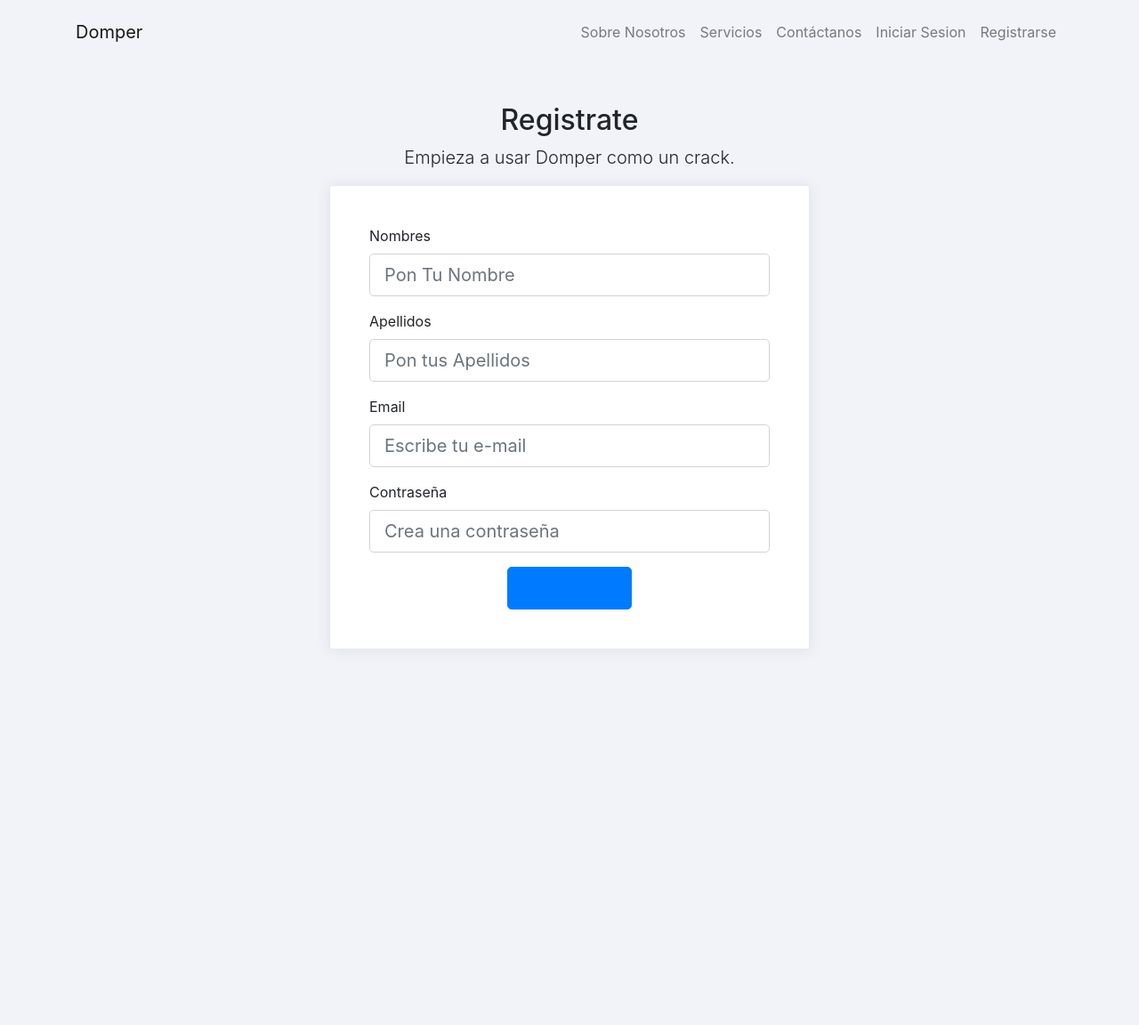
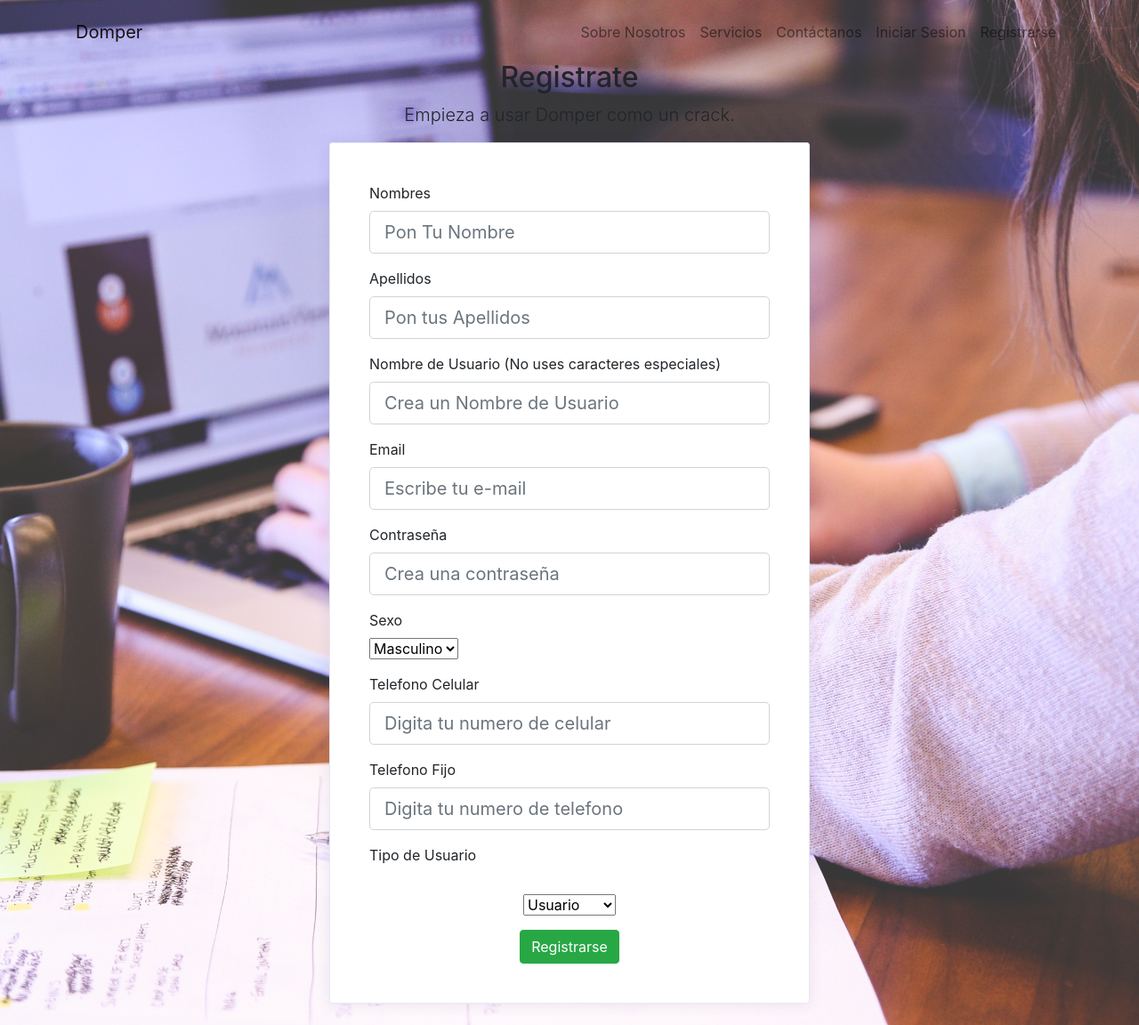
Before and after one commit to J2K2/Domper, a PHP site: page /usuario/register/signup.php in a window 1280 px wide. Shown: the whole page at 89% size. Before the commit the page ends 730 px from the top, so only its background shows below. Run offline with PHP 8.4, Linux system fonts and the light colour scheme; some libraries are stand-ins or nearby versions.

Commit message:
Cambio de diseño Register
Cambio de diseño del register. Funcionando actualmente

```diff
--- a/index.html
+++ b/index.html
@@ -33,7 +33,7 @@
                         <!-- <li class="nav-item"><a class="nav-link js-scroll-trigger" href="#portfolio">Portafolio</a></li> -->
                         <li class="nav-item"><a class="nav-link js-scroll-trigger" href="#contact">Contáctanos</a></li>
                         <li class="nav-item"><a class="nav-link js-scroll-trigger" href="usuario/login/login.php">Iniciar Sesion</a></li>
-                        <li class="nav-item"><a class="nav-link js-scroll-trigger" href="usuario/register/reguser.php">Registrarse</a></li>
+                        <li class="nav-item"><a class="nav-link js-scroll-trigger" href="usuario/register/signup.php">Registrarse</a></li>
                     </ul>
                 </div>
             </div>
--- a/usuario/login/login.php
+++ b/usuario/login/login.php
@@ -81,7 +81,7 @@ if (isset($_POST['login'])) { // Esto es para que el condicional SOLO se active
                         <!-- <li class="nav-item"><a class="nav-link js-scroll-trigger" href="../index.html#portfolio">Portafolio</a></li>-->
                         <li class="nav-item"><a class="nav-link js-scroll-trigger" href="../../index.html#contact">Contáctanos</a></li>
                         <li class="nav-item"><a class="nav-link js-scroll-trigger" href="login.php">Iniciar Sesion</a></li>
-                        <li class="nav-item"><a class="nav-link js-scroll-trigger" href="../register/reguser.php">Registrarse</a></li>
+                        <li class="nav-item"><a class="nav-link js-scroll-trigger" href="../register/signup.php">Registrarse</a></li>
                     </ul>
                 </div>
             </div>
--- a/usuario/perfil/perfil.php
+++ b/usuario/perfil/perfil.php
@@ -97,7 +97,7 @@
                 <!-- <li class="nav-item"><a class="nav-link js-scroll-trigger" href="#portfolio">Portafolio</a></li> -->
                 <li class="nav-item"><a class="nav-link js-scroll-trigger" href="../../index.html##contact">Contáctanos</a></li>
                 <li class="nav-item"><a class="nav-link js-scroll-trigger" href="../usuario/login/login.php">Iniciar Sesion</a></li>
-                <li class="nav-item"><a class="nav-link js-scroll-trigger" href="../usuario/register/reguser.php">Registrarse</a></li>
+                <li class="nav-item"><a class="nav-link js-scroll-trigger" href="../usuario/register/signup.php">Registrarse</a></li>
             </ul>
         </div>
     </div>
--- /dev/null
+++ b/usuario/register/signup.css
@@ -0,0 +1,24 @@
+body{
+    margin-top:20px;
+    background-image: url("../../img/index/backgroundindex.jpg");
+    background-position: center;
+    background-size: cover;
+}
+.card {
+    margin-bottom: 1.5rem;
+    box-shadow: 0 1px 15px 1px rgba(52,40,104,.08);
+}
+
+.card {
+    position: relative;
+    display: -ms-flexbox;
+    display: flex;
+    -ms-flex-direction: column;
+    flex-direction: column;
+    min-width: 0;
+    word-wrap: break-word;
+    background-color: #fff;
+    background-clip: border-box;
+    border: 1px solid #e5e9f2;
+    border-radius: .2rem;
+}
--- a/usuario/register/signup.php
+++ b/usuario/register/signup.php
@@ -1,38 +1,92 @@
+<?php
+    //Incluir la conexion a la base de datos
+    include_once ('../../dao/conexion.php');
+    //Capturar las variables del formulario HTML
+    if ($_POST) {
+        $name = $_POST['nombre'];
+        $apellido = $_POST['apellido'];
+        $usuario = $_POST['user_name'];
+        $contrasena = $_POST['contrasena'];
+        $correo = $_POST['correo'];
+        $telcelular = $_POST['telefono_celular'];
+        $telfijo = $_POST['telefono_fijo'];
+        // Para las opciones con <option> se usa el $_Request al capturar la variable.
+        $sexo = $_REQUEST['sexo'];
+        $user_type = $_REQUEST['usertype'];
+        // Condicional para cambiar el valor numerico a valor de texto de la variable usertype
+        if ($user_type == 1) {
+            $user_type = "Trabajador";
+        }
+        else {
+            $user_type = "Usuario";
+        }
+        // Condicional para cambiar el valor numerico a valor de texto de la variable sexo
+        if ($sexo == 1) {
+            $sexo = "Masculino";
+        }
+        elseif ($sexo == 2) {
+            $sexo = "Femenino";
+        }
+            $sql_users = "SELECT * FROM tbl_user WHERE nameuser=?";
+            $result_query = $pdo->prepare($sql_users);
+
+            $result_query -> execute(array($usuario));
+
+            $result_query = $result_query->fetchAll(PDO:: FETCH_ASSOC);
+
+            $cantidad_usuarios = count($result_query);
+
+            if ($cantidad_usuarios == 0) {
+                $sql_ins_usuar = "INSERT INTO tbl_user (nameuser,contrasena,telefono_fijo,telefono_celular,nombre,apellido,correo,sexo)
+            values (?,?,?,?,?,?,?,?)";
+                $consulta_sql_ins_usuar = $pdo->prepare($sql_ins_usuar);
+                $consulta_sql_ins_usuar -> execute(array($usuario,$contrasena,$telfijo,$telcelular,$name,$apellido,$correo,$sexo));
+				echo "<script>alert('Usuario Registrado Correctamente');</script>";
+
+
+				$sql_typeid = "SELECT idtbl_user FROM tbl_user WHERE nameuser = '$usuario' ";
+
+            $resultado_query_typeid = $pdo->prepare($sql_typeid);
+
+            $resultado_query_typeid -> execute(array($usuario));
+
+            $resultado_query_typeid = $resultado_query_typeid->fetchAll(PDO:: FETCH_ASSOC);
+            //var_dump(resultado_query_typeid);
+            $cantidad_usuarios = count($resultado_query_typeid);
+                if ($cantidad_usuarios == 1) {
+                    $id_user = $resultado_query_typeid[0]['idtbl_user'];
+                }
+        //Crear consulta SQL para enviar el tipo de usuario a la tabla tbl_user_type
+           		$sql_ins_usertype = "INSERT INTO tbl_user_type (tipo,tbl_user_idtbl_user)
+                values (?,?)";
+        		$consulta_sql_ins_usertype = $pdo->prepare($sql_ins_usertype);
+        		$consulta_sql_ins_usertype -> execute(array($user_type,$id_user));
+				//echo"<script>alert('CALIDOSO papá');</script>";
+
+				header("Status: 301 Moved Permanently");
+                header("Location: ../login/login.php");
+				exit;
+
+            } else {
+                echo "<script>alert('Error, Usuario ya registrado!');</script>";
+            }
+
+
+	}
+
+?>
 <!DOCTYPE html>
 <html lang="en">
 <head>
     <meta charset="utf-8">
     <!--  This file has been downloaded from bootdey.com    @bootdey on twitter -->
     <!--  All snippets are MIT license http://bootdey.com/license -->
-    <title>bs4 sign up page - Bootdey.com</title>
+    <title>Registrarse Domper</title>
     <meta name="viewport" content="width=device-width, initial-scale=1">
     <!-- <link href="http://netdna.bootstrapcdn.com/bootstrap/4.1.1/css/bootstrap.min.css" rel="stylesheet"> -->
 	<link href="../../css/bootstrap.min.css" rel="stylesheet">
-
- <style type="text/css">
-    	body{
-    margin-top:20px;
-    background-color: #f2f3f8;
-}
-.card {
-    margin-bottom: 1.5rem;
-    box-shadow: 0 1px 15px 1px rgba(52,40,104,.08);
-}
-
-.card {
-    position: relative;
-    display: -ms-flexbox;
-    display: flex;
-    -ms-flex-direction: column;
-    flex-direction: column;
-    min-width: 0;
-    word-wrap: break-word;
-    background-color: #fff;
-    background-clip: border-box;
-    border: 1px solid #e5e9f2;
-    border-radius: .2rem;
-}
-    </style>
+	<link href="signup.css" rel="stylesheet">
+    <link rel="icon" type="image/png" href="../../img/logo/domperfav.png" />
 </head>
 <body>
 <!-- Navigation-->
@@ -47,12 +101,12 @@
 					<!--<li class="nav-item"><a class="nav-link js-scroll-trigger" href="../index.html#portfolio">Portafolio</a></li>-->
 					<li class="nav-item"><a class="nav-link js-scroll-trigger" href="../../index.html#contact">Contáctanos</a></li>
 					<li class="nav-item"><a class="nav-link js-scroll-trigger" href="../login/login.php">Iniciar Sesion</a></li>
-					<li class="nav-item"><a class="nav-link js-scroll-trigger" href="reguser.php">Registrarse</a></li>
+					<li class="nav-item"><a class="nav-link js-scroll-trigger" href="signup.php">Registrarse</a></li>
 				</ul>
 			</div>
 		</div>
-	</nav><br><br><br>
-<form method="POST" action="" name="signin-form">
+	</nav><br>
+<form method="POST" action="signup.php" name="signin-form">
 <div class="container h-100">
     		<div class="row h-100">
 				<div class="col-sm-10 col-md-8 col-lg-6 mx-auto d-table h-100">
@@ -60,7 +114,7 @@
 						<div class="text-center mt-4">
 							<h1 class="h2">Registrate</h1>
 							<p class="lead">
-									Empieza a usar Domper como un crack.
+								Empieza a usar Domper como un crack.
 							</p>
 						</div>
 						<div class="card">
@@ -69,22 +123,50 @@
 									<form>
 										<div class="form-group">
 											<label>Nombres</label>
-											<input class="form-control form-control-lg" type="text" name="name" placeholder="Pon Tu Nombre">
+											<input class="form-control form-control-lg" type="text" name="nombre" placeholder="Pon Tu Nombre">
 										</div>
 										<div class="form-group">
 											<label>Apellidos</label>
-											<input class="form-control form-control-lg" type="text" name="company" placeholder="Pon tus Apellidos">
+											<input class="form-control form-control-lg" type="text" name="apellido" placeholder="Pon tus Apellidos">
+										</div>
+										<div class="form-group">
+											<label>Nombre de Usuario (No uses caracteres especiales)</label>
+											<input class="form-control form-control-lg" pattern="[a-zA-Z0-9]+" type="text" name="user_name" placeholder="Crea un Nombre de Usuario">
 										</div>
 										<div class="form-group">
 											<label>Email</label>
-											<input class="form-control form-control-lg" type="email" name="email" placeholder="Escribe tu e-mail">
+											<input class="form-control form-control-lg" type="email" name="correo" placeholder="Escribe tu e-mail">
 										</div>
 										<div class="form-group">
 											<label>Contraseña</label>
-											<input class="form-control form-control-lg" type="password" name="password" placeholder="Crea una contraseña">
+											<input class="form-control form-control-lg" type="password" name="contrasena" placeholder="Crea una contraseña">
+										</div>
+										<div class="form-group">
+											<label>Sexo</label><br>
+											<select name="sexo">
+           		     							<option value="1">Masculino</option>
+            	   								<option value="2">Femenino</option>
+											</select>
+										</div>
+										<div class="form-group">
+											<label>Telefono Celular</label>
+											<input class="form-control form-control-lg" type="text" name="telefono_celular" placeholder="Digita tu numero de celular">
+										</div>
+										<div class="form-group">
+											<label>Telefono Fijo</label>
+											<input class="form-control form-control-lg" type="text" name="telefono_fijo" placeholder="Digita tu numero de telefono">
+										</div>
+										<div class="form-group">
+										<label>Tipo de Usuario</label><br>
+											<div class="text-center mt-4">
+												<select name="usertype">
+													<option value="2">Usuario</option>
+													<option value="1">Trabajador</option>
+												</select>
+											</div>
 										</div>
 										<div class="text-center mt-3">
-											<button type="submit" class="btn btn-lg btn-primary"><a href="index.html">Registrarse</a></button>
+											<button type="submit" name="register" value="register" class="btn btn-success">Registrarse</button>
 										</div>
 									</form>
 								</div>
@@ -98,8 +180,6 @@
 </form>
 <script src="http://code.jquery.com/jquery-1.10.2.min.js"></script>
 <script src="http://netdna.bootstrapcdn.com/bootstrap/4.1.1/js/bootstrap.min.js"></script>
-<script type="text/javascript">
-
-</script>
+<script type="text/javascript"></script>
 </body>
 </html>
```
